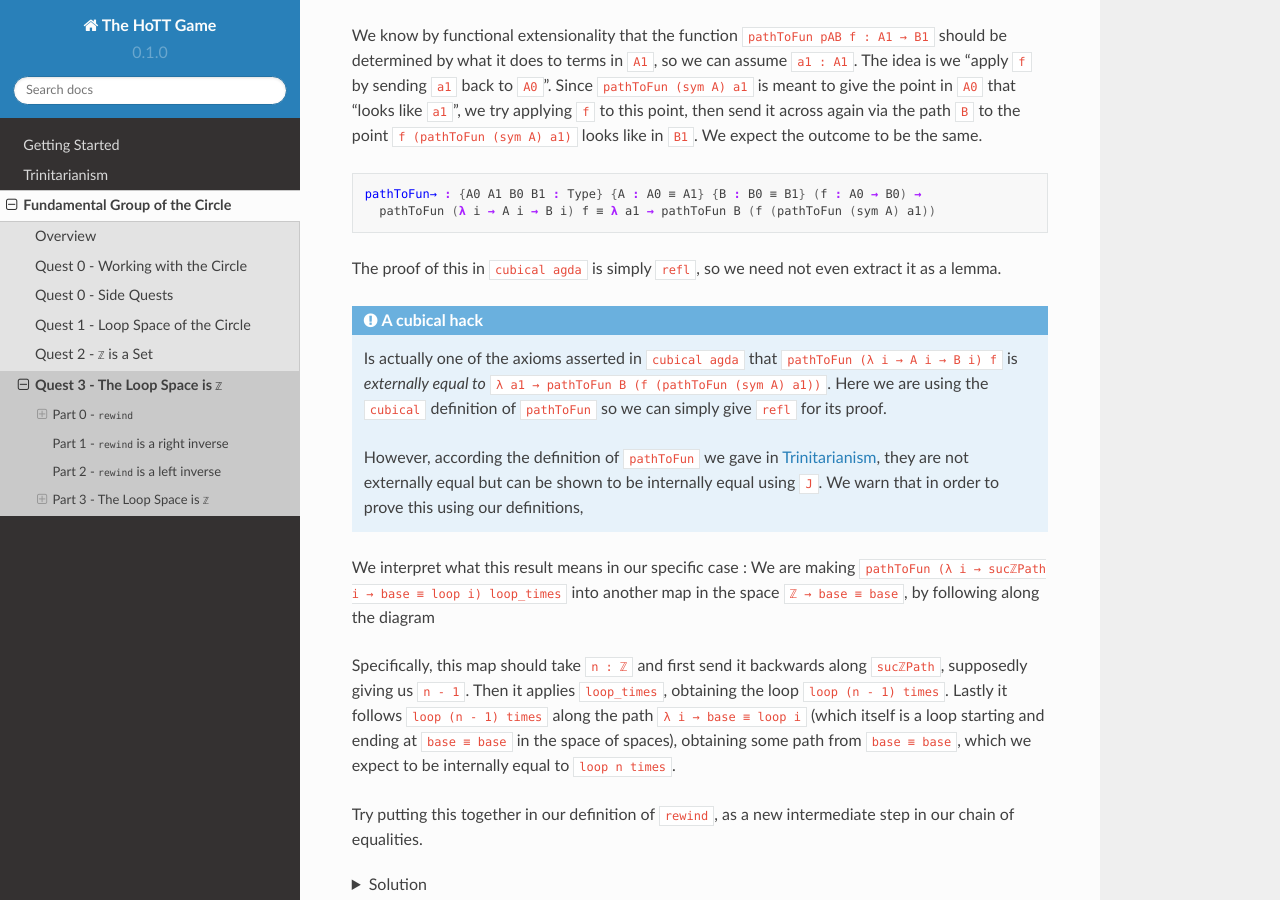
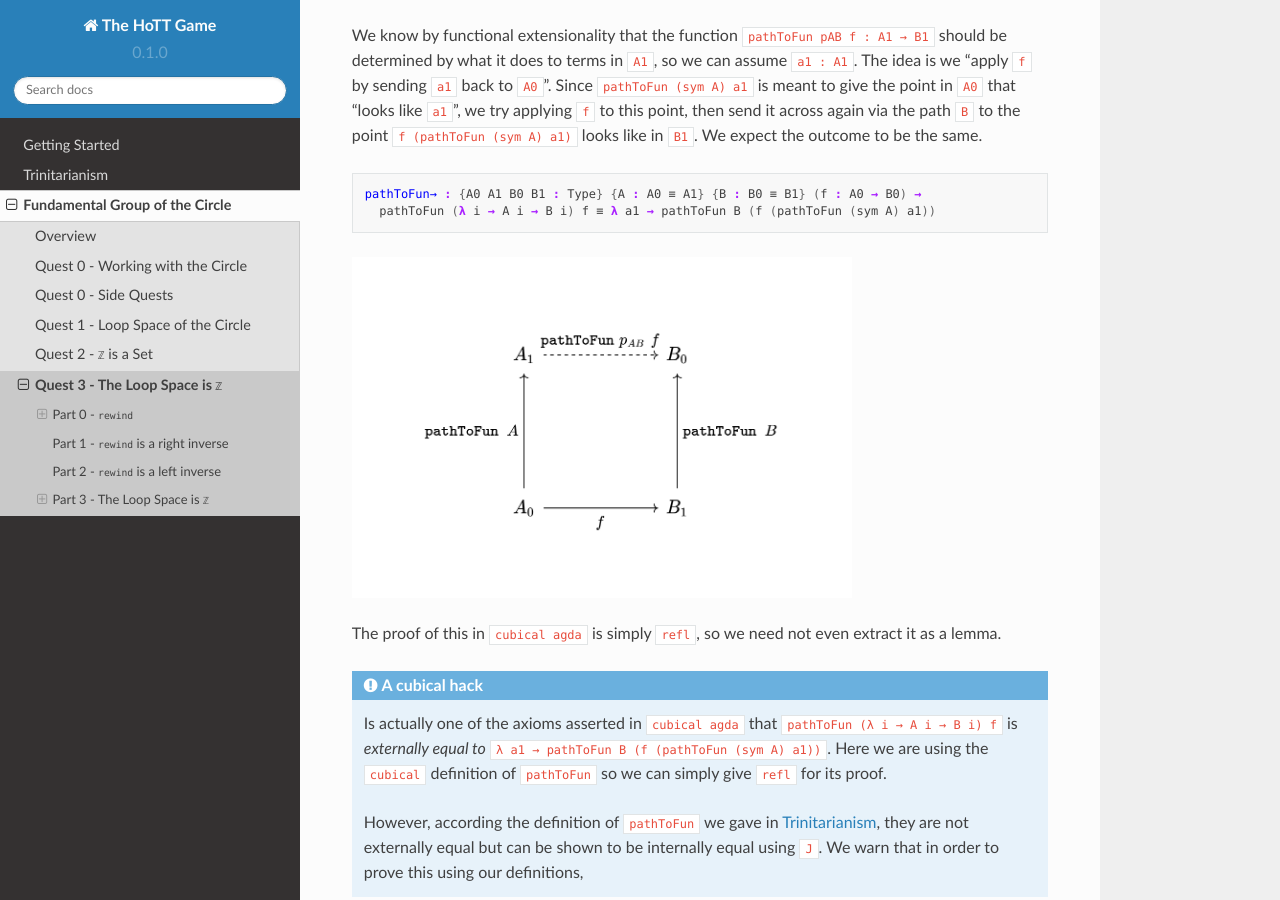
Before and after one commit to thehottgame/theHoTTGameGuide, a Sphinx documentation site: the page built from docs/source/1-fundamental-group/quest-3.rst, in a window 1280 px wide and 900 px high, scrolled down 2221 px. Built offline with Sphinx 7.4.7 and the Read the Docs theme 2.0.0, drawn with Linux system fonts in a browser that asks for light colours.

Commit message:
find bug

```diff
--- a/docs/source/1-fundamental-group/quest-3.rst
+++ b/docs/source/1-fundamental-group/quest-3.rst
@@ -208,8 +208,8 @@ We expect the outcome to be the same.
 .. image:: images/pathToFunAndPiTypes.png
   :width: 500
   :alt: pathToFunAndPiTypes
-  ..
-     :align: center
+
+
 
 The proof of this in ``cubical agda`` is simply ``refl``,
 so we need not even extract it as a lemma.
@@ -235,8 +235,6 @@ by following along the diagram
 .. image:: images/pathToFunAndPiTypes'.png
   :width: 500
   :alt: pathToFunAndPiTypes'
-  ..
-     :align: center
 
 Specifically, this map should take ``n : ℤ`` and first send it backwards along
 ``sucℤPath``, supposedly giving us ``n - 1``.
```
